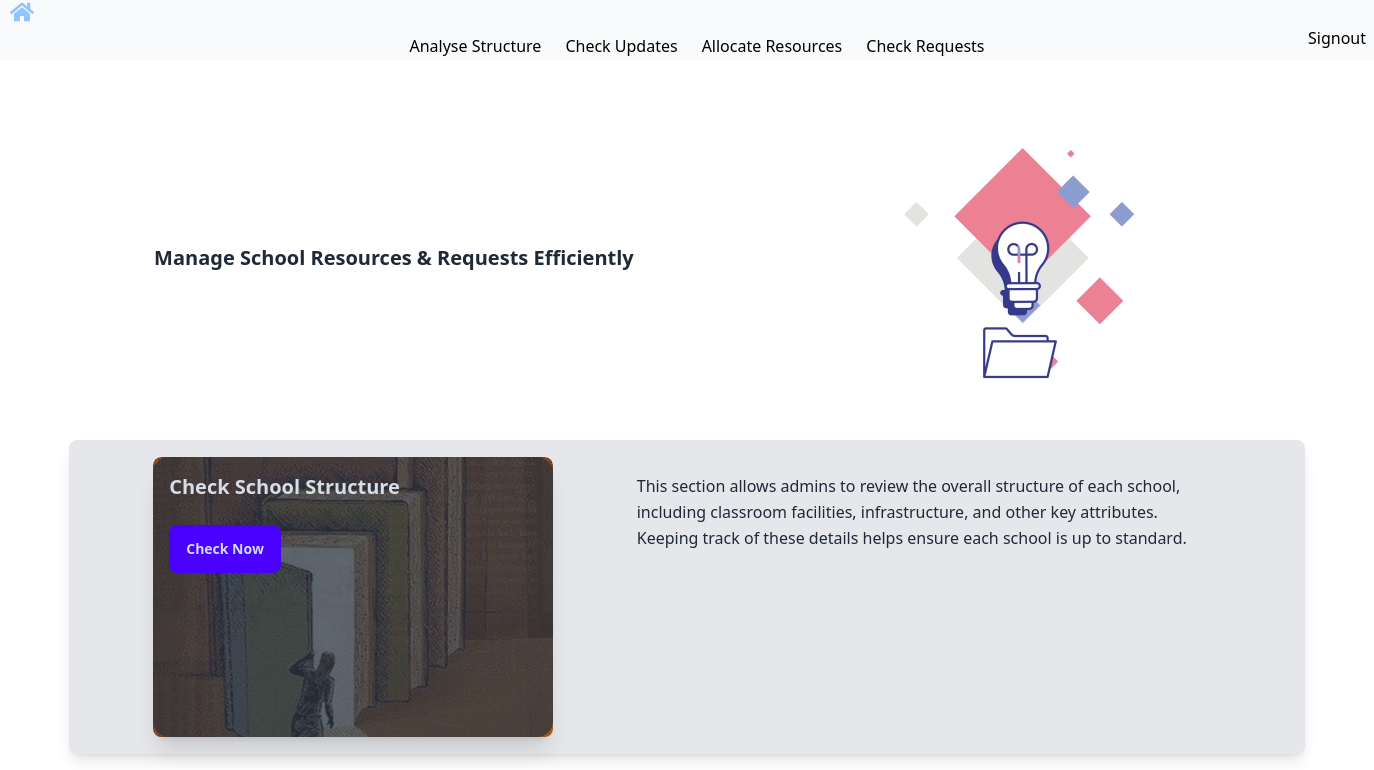
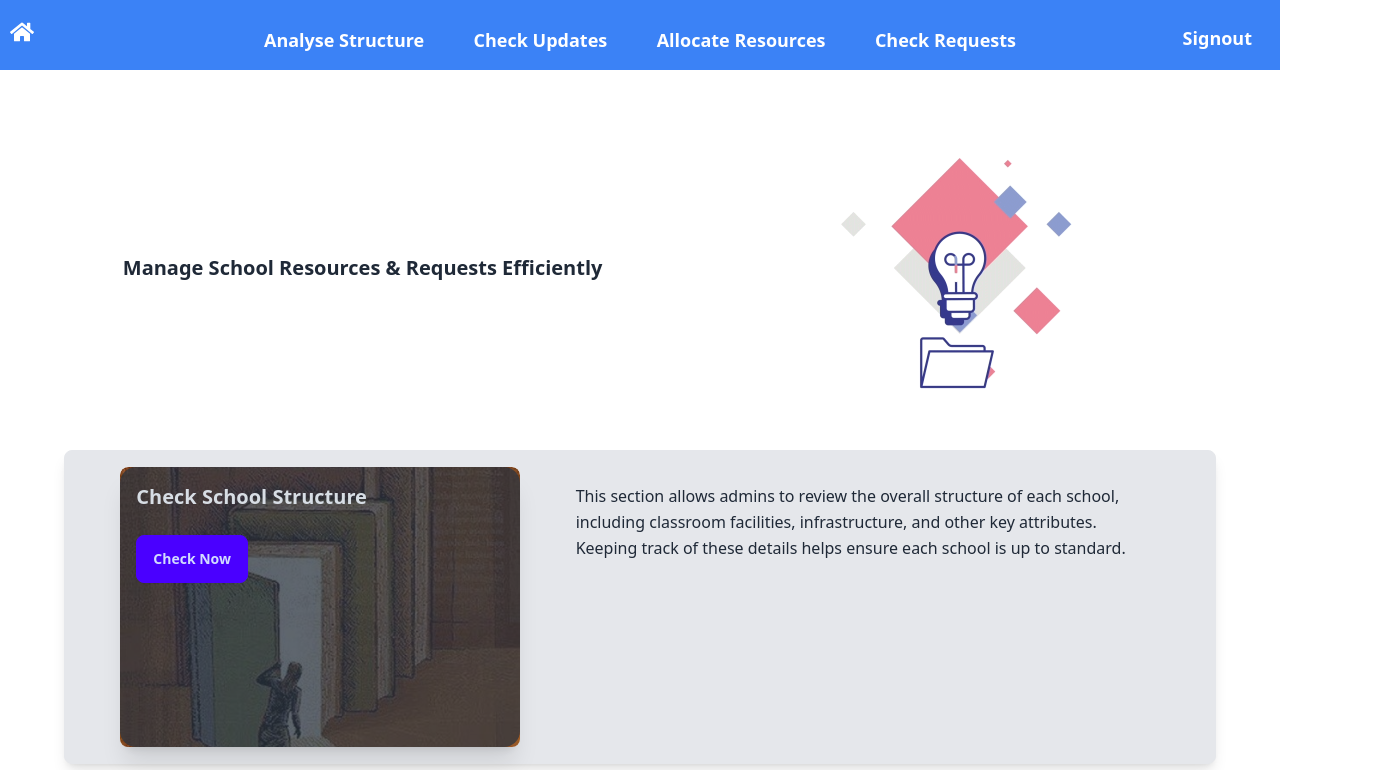
Before and after one commit to MishikaGoyal/AGNI, a Next.js app in the folder website/: page /admin in a window 1280 px wide. Shown: the top 770 px of the page, 1374 px wide, since content can reach past the window. Built offline with nearby package versions, Linux system fonts and the light colour scheme.

Commit message:
modified login logic updates admin navbar ui

```diff
--- a/website/src/app/Components/NavbarAdmin.jsx
+++ b/website/src/app/Components/NavbarAdmin.jsx
@@ -1,33 +1,56 @@
-
-import Link from 'next/link';
+import Link from "next/link";
 
 import { FaHome } from "react-icons/fa";
 
 function Navbar() {
-
-
-
-
   return (
-    <navbar  className=''>
-    <div className='bg-slate-50 text-black h-[60px]  '>
-      <ul>
-       <Link href='/principal'>  <li className=' hover:text-blue-300 '><FaHome className='text-2xl ml-[10px]' /></li></Link>
-      </ul>
-      <ul className='flex space-x-6 ml-[20px] justify-center '>
-
-   <Link href='/admin/schools'> <li className='mt-[10px] hover:text-blue-300'>Analyse Structure</li></Link>
-    <Link href='/admin/updates'><li className='mt-[10px] hover:text-blue-300'>Check Updates</li></Link>
-   <Link href='/admin/'> <li className='mt-[10px]  hover:text-blue-300'>Allocate Resources</li></Link>
-   <Link href='/principal/Guidelines'><li className='mt-[10px]  hover:text-blue-300'>Check Requests</li></Link>
-
-      </ul>
-      <ul className='justify-end'>
-       <Link href='/'><li className='ml-[1300px] -mt-[40px]' > <button className=' text-black hover:text-white hover:bg-black  p-2  '>Signout</button></li></Link>
-      </ul>
-    </div>
-  </navbar>
-  )
+    <navbar className="">
+      <div className="bg-blue-500  text-white text-lg font-semibold h-[70px] flex justify-between ">
+        <ul className="py-2 w-[20%] mt-3">
+          <Link href="/admin">
+            {" "}
+            <li className=" ">
+              <FaHome className="text-2xl ml-[10px]" />
+            </li>
+          </Link>
+        </ul>
+        <ul className="flex w-[60%] justify-between py-2 ">
+          <Link href="/admin/schools">
+            {" "}
+            <li className="mt-[10px] hover:bg-blue-700 py-2 px-2 rounded-md">
+              Analyse Structure
+            </li>
+          </Link>
+          <Link href="/admin/updates">
+            <li className="mt-[10px] hover:bg-blue-700 py-2 px-2 rounded-md">
+              Check Updates
+            </li>
+          </Link>
+          <Link href="/admin/">
+            {" "}
+            <li className="mt-[10px]  hover:bg-blue-700 py-2 px-2 rounded-md">
+              Allocate Resources
+            </li>
+          </Link>
+          <Link href="/principal/Guidelines">
+            <li className="mt-[10px]  hover:bg-blue-700 py-2 px-2 rounded-md">
+              Check Requests
+            </li>
+          </Link>
+        </ul>
+        <ul className="justify-end py-2 w-[20%] mt-2 flex pr-5">
+          <Link href="/">
+            <li className="">
+              {" "}
+              <button className=" hover:text-white hover:bg-blue-700 rounded-md p-2  ">
+                Signout
+              </button>
+            </li>
+          </Link>
+        </ul>
+      </div>
+    </navbar>
+  );
 }
 
-export default Navbar
+export default Navbar;
--- a/website/src/app/login/page.jsx
+++ b/website/src/app/login/page.jsx
@@ -28,10 +28,16 @@ export default function Page() {
         sessionStorage.setItem("userId", resData.loginId);
         sessionStorage.setItem("udiseId", resData.udiseId);
         router.push(`/${resData.role.toLowerCase()}`);
+      } else {
+        setLoading(false);
+        if (resData.message === "Invalid user") {
+          alert("username invalid");
+        } else if (resData.message === "Incorrect password") {
+          alert("password is incorrect");
+        }
       }
       console.log(resData.message);
     } catch (error) {
-      setLoading(false);
       console.error("an unexpected error occured", error);
     }
   }
```
